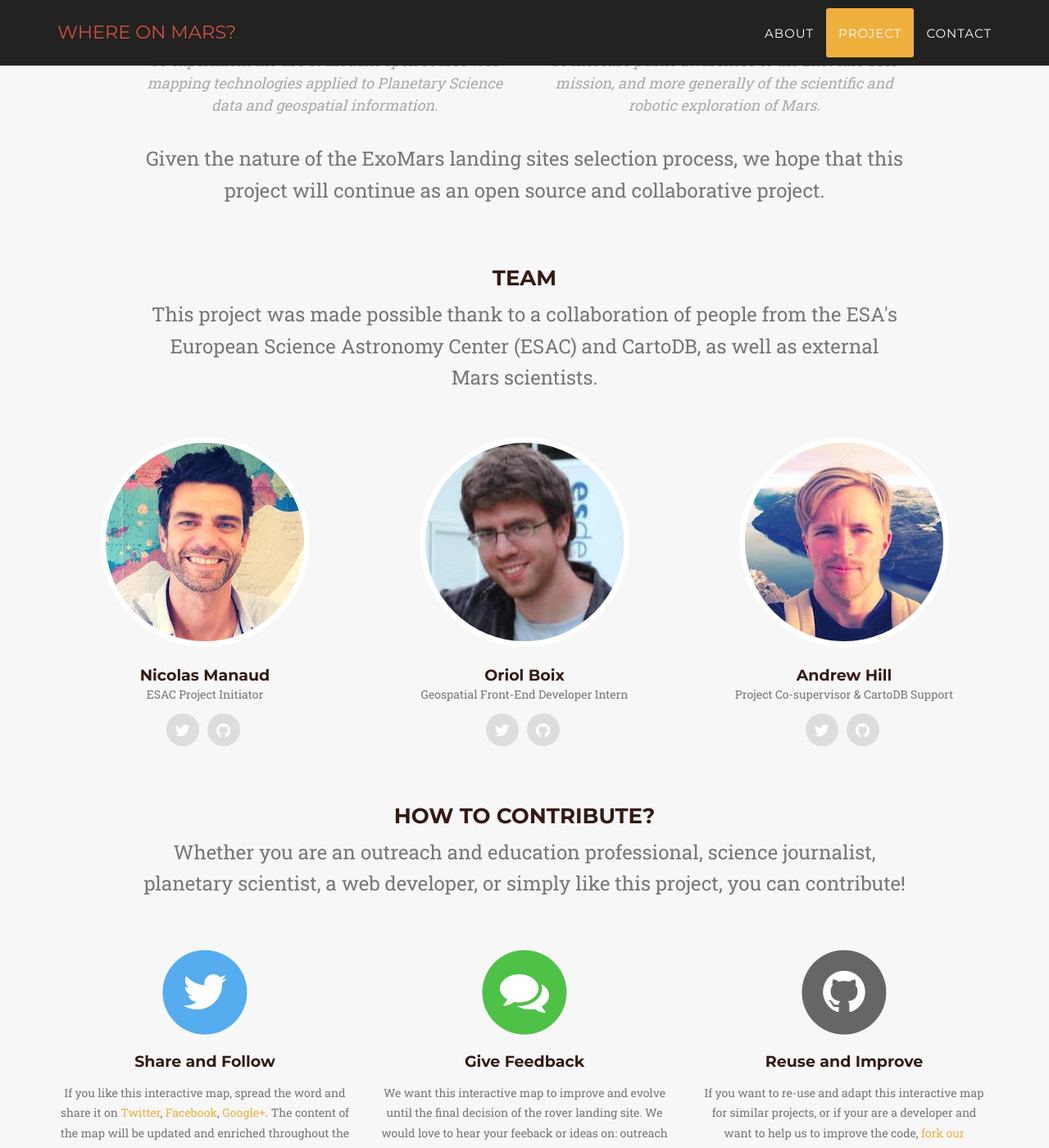
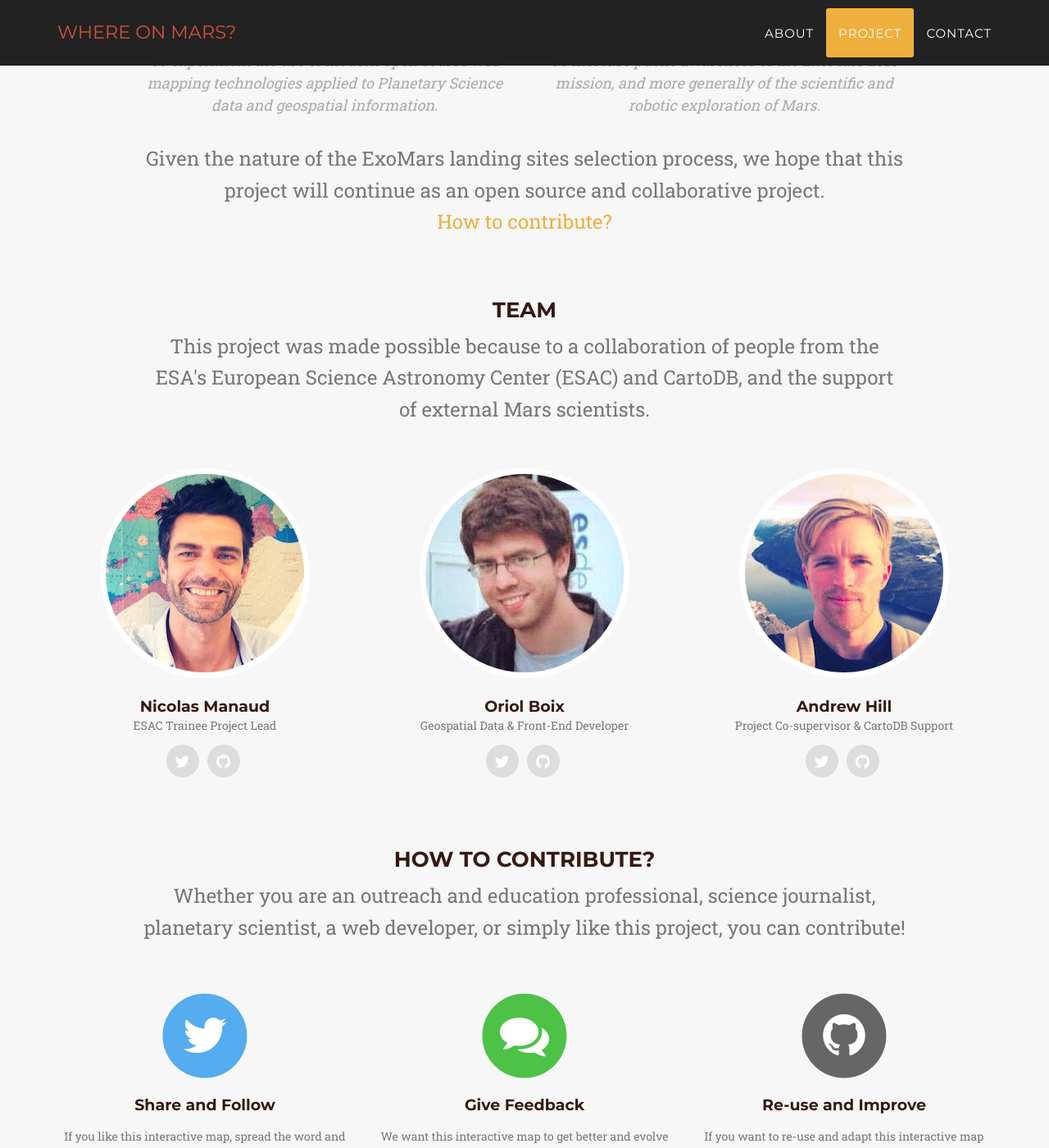
Before and after one commit to matallo/whereonmars, a Jekyll site: the page built from dev.html, in a window 1280 px wide and 1400 px high, scrolled down 3387 px. Shown: the whole window at 82% size. Built offline with Jekyll 4.4.1, drawn with Linux system fonts in a browser that asks for light colours; nearby versions of some CDN libraries; some web fonts are replaced; comment, search, counter and statistics services are not loaded; some of the changed text lies outside the part shown.

Commit message:
Updated website

```diff
--- a/_config.yml
+++ b/_config.yml
@@ -13,7 +13,7 @@ color:
 
 
   primary: EFAF3D
-  secondary: E49929 #D14D3C
+  secondary: D14D3C #E49929 #D14D3C
 
   secondary-dark: 341a13
 
@@ -21,7 +21,7 @@ color:
 people:
 - name: Nicolas Manaud
   pic: 1
-  position: ESAC Project Initiator
+  position: ESAC Trainee Project Lead
   social:
     - title: twitter
       url: https://twitter.com/nmanaud
@@ -30,7 +30,7 @@ people:
 
 - name: Oriol Boix
   pic: 2
-  position: Geospatial Front-End Developer Intern
+  position: Geospatial Data & Front-End Developer
   social:
     - title: twitter
       url: https://twitter.com/oriolbx
--- a/_includes/about.html
+++ b/_includes/about.html
@@ -92,15 +92,18 @@
                                     constraints for the selection of the ExoMars 2018 landing site. It allows you to explore Mars and each candidate landing site
                                     using a selection of the same ESA and NASA planetary imagery data, and additional geospatial information used
                                     by the scientists involved in the selection process. It relies on CartoDB and other open source mapping technologies for processing, storing, and visualising data on the web.
-                                    The source code of the front-end web interface is avalaible on GitHub. <a href="#team">Learn more</a>
+                                    The source code of the front-end web interface is avalaible on GitHub.
+                                    <a class="page-scroll" href="#team">Learn more</a>
                                 </div>
                             </div>
                         </li>
                         <li class="timeline-inverted">
-                            <div class="timeline-image">
-                                <a href="../app"><h4>Explore</br>the landing sites!</h4></a>
-                                <!-- <h4>Explore</br>the landing sites!</h4> -->
+                            <a href="../app">
+                              <div class="timeline-image" onmouseover="this.style.background='#{{ site.color.secondary }}';" onmouseout="this.style.background='#{{ site.color.primary }}';">
+                                <!-- <a href="../app"><h4>Explore</br>the landing sites!</h4></a> -->
+                                <h4>Explore</br>the landing sites!</h4>
                             </div>
+                          </a>
                         </li>
                     </ul>
                 </div>
--- a/_includes/project.html
+++ b/_includes/project.html
@@ -40,8 +40,8 @@
                   <p class="large text-muted">
                 Given the nature of the ExoMars landing sites selection process,
                 we hope that this project will continue as an open source
-                and collaborative project.
-                <!-- <a class="page-scroll" href="#contribute">How to contribute?</a> -->
+                and collaborative project.</br>
+                <a class="page-scroll" href="#contribute">How to contribute?</a>
                   </p>
                 </div>
                 <div class="col-lg-12 text-center"></br></br></div>
@@ -52,15 +52,15 @@
                     <h3 class="section-heading">Team</h3>
                     <div class="col-lg-10 col-lg-offset-1 text-center">
                         <p class="large text-muted">
-                        This project was made possible thank to a collaboration
+                        This project was made possible because to a collaboration
                         of people from the ESA's European Science Astronomy Center (ESAC) and CartoDB,
-                        as well as external Mars scientists.
+                        and the support of external Mars scientists.
                         </p>
                       </br></br>
                     </div>
                 </div>
             </div>
-            <div class="row">
+            <div class="row" style="margin-bottom: -85px;">
                 {% for member in site.people %}
                 <div class="col-sm-4">
                     <div class="team-member">
@@ -77,11 +77,12 @@
                 </div>
                 {% endfor %}
             </div>
-
-            <div id="contribute" class="row">
+            <!-- <div class="row">
+              <div id="contribute"></div>
+            </div> -->
+            <div id="contribute" class="row" style="padding-top: 100px;">
                 <div class="col-lg-12 text-center">
                     <h3 class="section-heading">How to contribute?</h3>
-                    <!-- <h3 class="section-subheading text-muted"></h3> -->
                 </div>
                 <div class="col-lg-10 col-lg-offset-1 text-center">
                   <p class="large text-muted">
@@ -103,12 +104,12 @@
                       If you like this interactive map, spread the word
                       and share it on
                       <a href="https://twitter.com/intent/tweet?text=Check%20this%20new%20interactive%20map%20of%20Mars%20on&url=http://nmanaud.github.io/whereonmars/dev/&via=whereonmars">Twitter</a>,
-                      <!-- <a href="http://www.facebook.com/sharer/sharer.php?u=http://whereonmars.co" target="_blank">Facebook</a>, -->
                       <a href="javascript:fbShare('http://nmanaud.github.io/whereonmars/dev/', 520, 450)">Facebook</a>,
-                      <a href="http://plus.google.com/share?url=http://whereonmars.co" target="_blank">Google+</a>.
+                      <a href="https://plus.google.com/share?url=http://nmanaud.github.io/whereonmars/dev/" onclick="javascript:window.open(this.href,
+  '', 'menubar=no,toolbar=no,resizable=yes,scrollbars=yes,height=600,width=600');return false;">Google+</a>
                       The content of the map will be updated and
                       enriched throughout the landing site selection process.</br>
-                      Stay tuned and <a href="https://twitter.com/intent/follow?screen_name=whereonmars">
+                      <b>Stay tuned</b> and <a href="https://twitter.com/intent/follow?screen_name=whereonmars">
                       Follow us</a> on Twitter.
                     </p>
                 </div>
@@ -119,10 +120,10 @@
                     </span>
                     <h4 class="service-heading">Give Feedback</h4>
                     <p class="text-muted">
-                      We want this interactive map to improve and evolve until the
+                      We want this interactive map to get better and evolve until the
                       final decision of the rover landing site.
-                      We would love to hear your feeback or ideas on:
-                      outreach techniques, narrative, data content, or visual and interactions design.
+                      We would love to hear your feeback on <b>utility</b> and <b>usability</b>. It can relate to
+                      the narrative, data content, performance or design.
                       <a class="page-scroll" href="#contact">Contact us</a>
                     </p>
                 </div>
@@ -131,10 +132,10 @@
                         <i class="fa fa-circle fa-stack-2x text-primary" style="color:#666;"></i>
                         <i class="fa fa-github fa-stack-1x fa-inverse"></i>
                     </span>
-                    <h4 class="service-heading">Reuse and Improve</h4>
+                    <h4 class="service-heading">Re-use and Improve</h4>
                     <p class="text-muted">
-                      If you want to re-use and adapt this interactive map for similar projects,
-                      or if your are a developer and want to help us to improve the code,
+                      If you want to re-use and adapt this interactive map for <b>similar projects</b>,
+                      or if you are a developer and want to help us to <b>improve the code</b>,
                       <a href="https://github.com/nmanaud/whereonmars" target="_blank">fork our repository</a>
                       on GitHub, and read on <a href="https://github.com/nmanaud/whereonmars/wiki" target="_blank">documentation</a>.
                     </p>
@@ -146,7 +147,6 @@
                 <br/></br>
                 <div class="col-lg-12 text-center">
                     <h3 class="section-heading">Acknowledgments</h3>
-                    <!-- <h3 class="section-subheading text-muted"></h3> -->
                   </br></br>
                 </div>
 
@@ -157,10 +157,11 @@
                  part of the ESA Student Placement</a>.</p>
                </div>
                <div class="col-md-3">
-                 <p class="text-muted">We wish to warmly thank all the folks at <a href="https://cartodb.com/team" target="_blank">CartoDB</a>
-                 in Madrid for their hospitality, enthousiasm and amazing support:
+                 <p class="text-muted">We warmly thank everyone at <a href="https://cartodb.com/team" target="_blank">CartoDB</a>
+                 in Madrid for their enthousiasm, hospitality, and amazing support:
                  <b>Carla Iriberri</b>, <b>Dani Carrión</b>, <b>Javi Santana</b>, <b>Alejandro Martínez</b>, and <b>Carlos Matallín</b>.</p>
                </div>
+                <!-- <b>Sergio Álvarez Leiva</b> -->
                <div class="col-md-3">
                  <p class="text-muted">We acknowledge advice and data provided by the
                  <a href="https://www.ucl.ac.uk/earth-sciences/research/rpif" target="_blank">UK NASA RPIF</a> at UCL:
```
Also changed, not shown: img/team/2.jpg, img/team/4.jpg (deleted), img/team/5.jpg (deleted), img/team/6.jpg (deleted), 12 other files.
